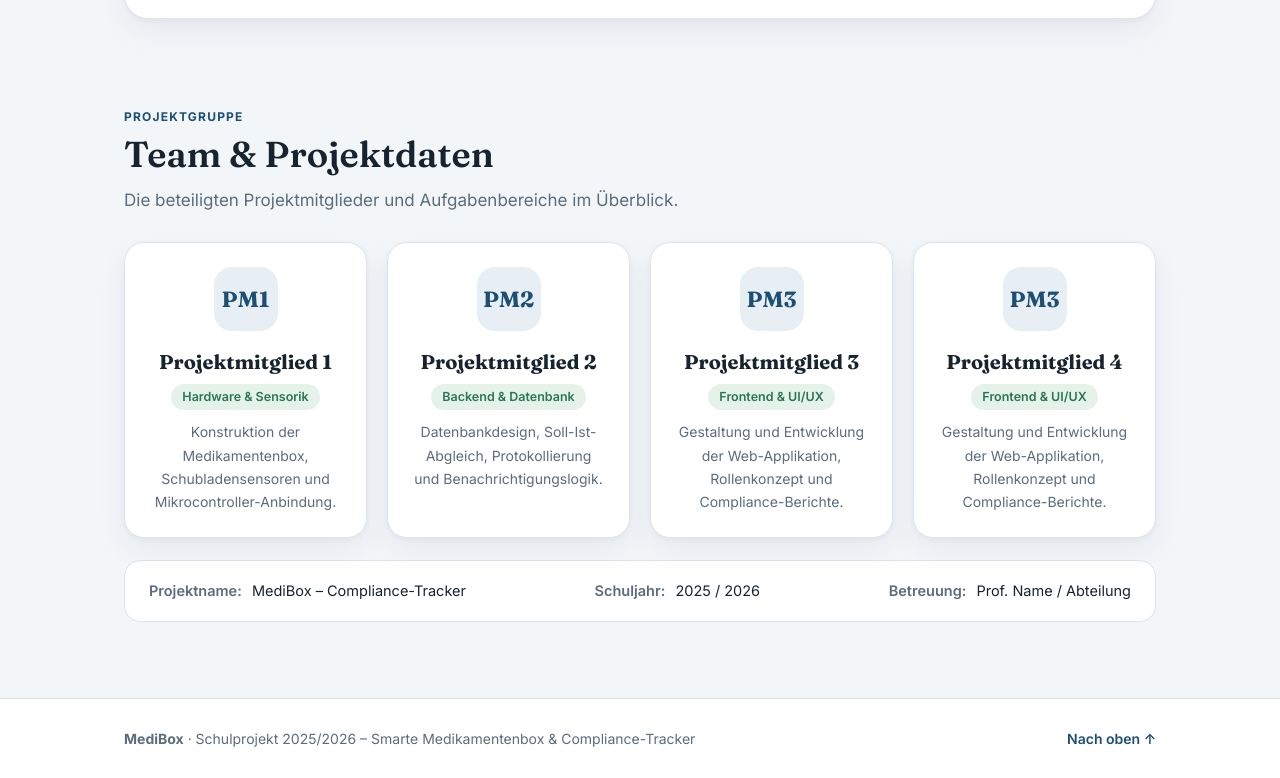
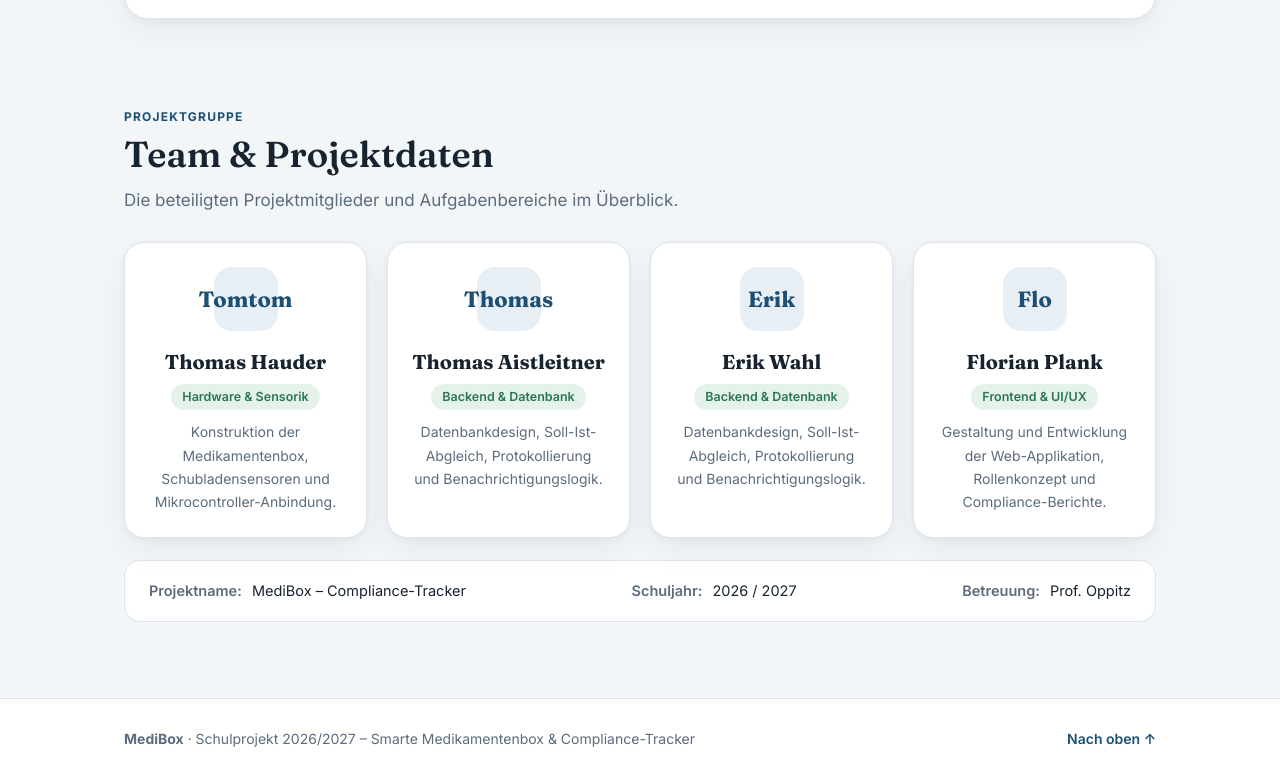
Before and after one commit to TomTomHDot/TomTomHDot.github.io, a plain HTML site: page index.html in a window 1280 px wide. Shown: the part 4161-4939 px from the top of the page. Drawn offline with Linux system fonts and the light colour scheme.

Commit message:
Personenangaben grob geändert

```diff
--- a/index.html
+++ b/index.html
@@ -1321,29 +1321,29 @@ VALUES (42, 1, 2, '2026-05-12', '13:02', 'pünktlich');</pre>
 
         <div class="team-grid">
           <div class="member-card">
-            <div class="avatar">PM1</div>
-            <h3>Projektmitglied 1</h3>
+            <div class="avatar">Tomtom</div>
+            <h3>Thomas Hauder</h3>
             <div class="member-role">Hardware &amp; Sensorik</div>
             <p>Konstruktion der Medikamentenbox, Schubladensensoren und Mikrocontroller-Anbindung.</p>
           </div>
 
           <div class="member-card">
-            <div class="avatar">PM2</div>
-            <h3>Projektmitglied 2</h3>
+            <div class="avatar">Thomas</div>
+            <h3>Thomas Aistleitner</h3>
             <div class="member-role">Backend &amp; Datenbank</div>
             <p>Datenbankdesign, Soll-Ist-Abgleich, Protokollierung und Benachrichtigungslogik.</p>
           </div>
 
           <div class="member-card">
-            <div class="avatar">PM3</div>
-            <h3>Projektmitglied 3</h3>
-            <div class="member-role">Frontend &amp; UI/UX</div>
-            <p>Gestaltung und Entwicklung der Web-Applikation, Rollenkonzept und Compliance-Berichte.</p>
+            <div class="avatar">Erik</div>
+            <h3>Erik Wahl</h3>
+            <div class="member-role">Backend &amp; Datenbank</div>
+            <p>Datenbankdesign, Soll-Ist-Abgleich, Protokollierung und Benachrichtigungslogik.</p>
           </div>
 
           <div class="member-card">
-            <div class="avatar">PM3</div>
-            <h3>Projektmitglied 4</h3>
+            <div class="avatar">Flo</div>
+            <h3>Florian Plank</h3>
             <div class="member-role">Frontend &amp; UI/UX</div>
             <p>Gestaltung und Entwicklung der Web-Applikation, Rollenkonzept und Compliance-Berichte.</p>
           </div>
@@ -1351,8 +1351,8 @@ VALUES (42, 1, 2, '2026-05-12', '13:02', 'pünktlich');</pre>
 
         <div class="meta-bar">
           <div><strong>Projektname:</strong> MediBox – Compliance-Tracker</div>
-          <div><strong>Schuljahr:</strong> 2025 / 2026</div>
-          <div><strong>Betreuung:</strong> Prof. Name / Abteilung</div>
+          <div><strong>Schuljahr:</strong> 2026 / 2027</div>
+          <div><strong>Betreuung:</strong> Prof. Oppitz</div>
         </div>
       </div>
     </section>
@@ -1364,7 +1364,7 @@ VALUES (42, 1, 2, '2026-05-12', '13:02', 'pünktlich');</pre>
   <footer>
     <div class="container footer-inner">
       <div>
-        <strong>MediBox</strong> · Schulprojekt 2025/2026 – Smarte Medikamentenbox &amp; Compliance-Tracker
+        <strong>MediBox</strong> · Schulprojekt 2026/2027 – Smarte Medikamentenbox &amp; Compliance-Tracker
       </div>
       <div>
         <a href="#top" style="font-weight: 600;">Nach oben ↑</a>
```
